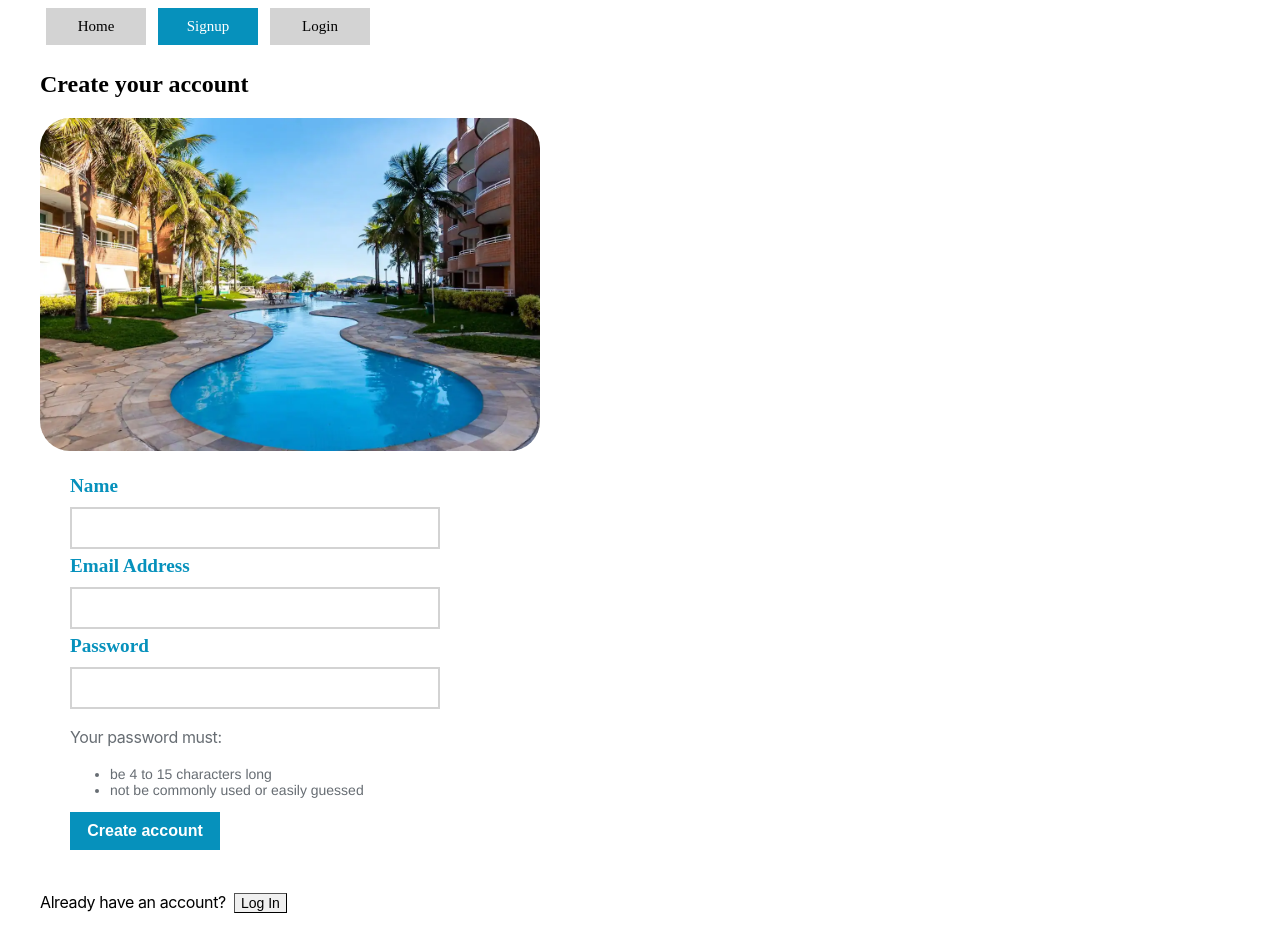
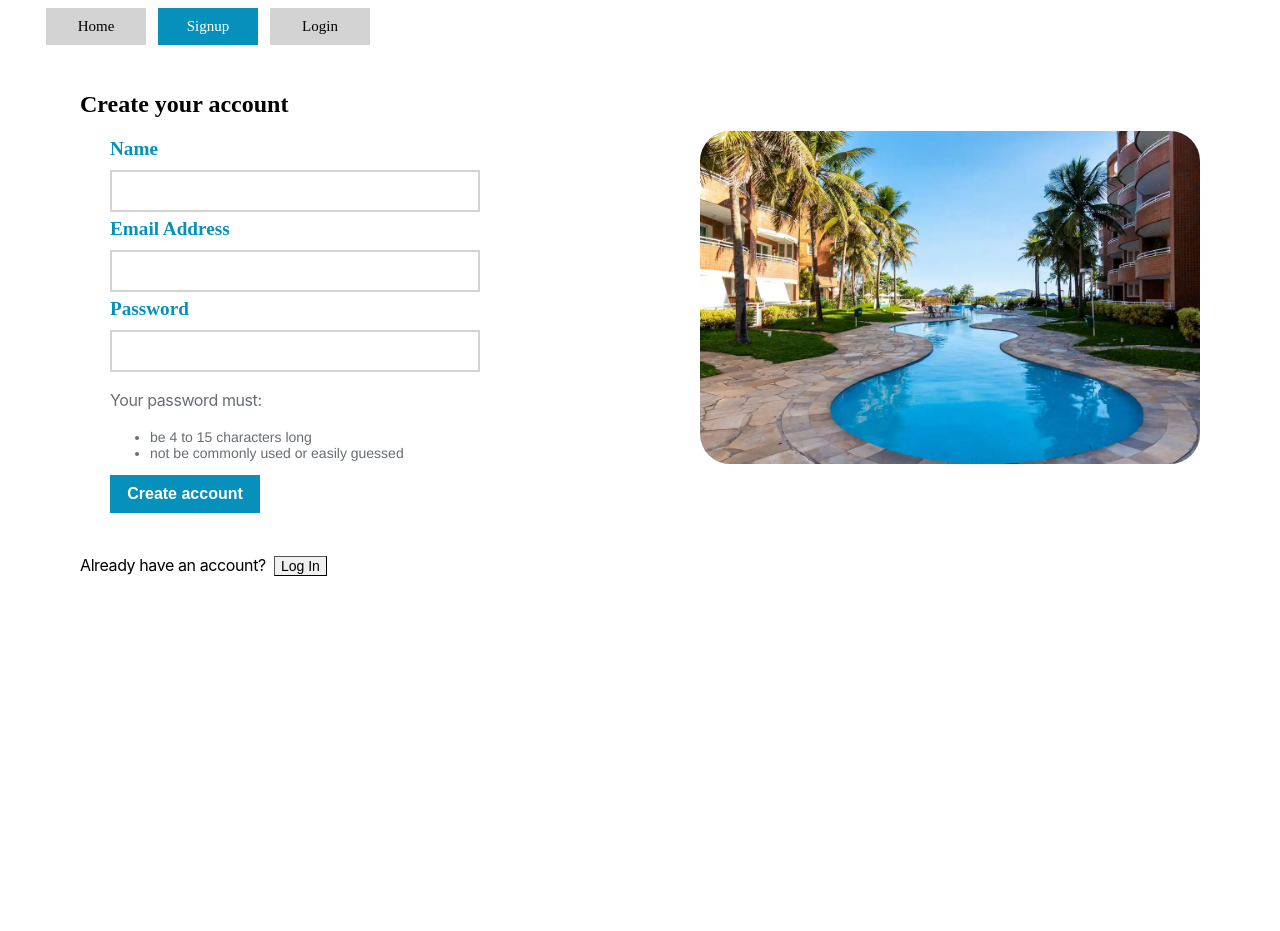
Before and after one commit to anna-cole/mybnb, a React (Create React App) app in the folder client/: page /signup in a window 1280 px wide. After the commit the page ends 800 px from the top, so only its background shows below. Built offline with nearby package versions, Linux system fonts and the light colour scheme; no server answers.

Commit message:
Fixed image placement in signup page

```diff
--- a/client/src/components/Signup.js
+++ b/client/src/components/Signup.js
@@ -52,10 +52,9 @@ const Signup = () => {
 
   return (
     <div className="app">
-      <header>
+      <div className='home-container'>
+        <div className='home-info'>
           <h2>Create your account</h2>
-        <img className="background-image" src="/camboinhas2.png" alt="camboinhas2" width="500" height="300"/>
-      </header>
           <form onSubmit={formik.handleSubmit} style={{ margin: "30px" }}>
             <label htmlFor="name">Name</label>
             <br />
@@ -102,6 +101,9 @@ const Signup = () => {
             </button>
           </p>
         </div>
+        <img className="background-image-signup" src="/camboinhas2.png" alt="camboinhas2" width="500" height="300"/>
+      </div>
+    </div>
   )
 }
 
--- a/client/src/index.css
+++ b/client/src/index.css
@@ -22,6 +22,14 @@
   max-width: 50%;
   height: auto; /* Ensures the image scales properly */
   object-fit: cover; /* Ensures the image covers its container without stretching */
+}
+
+.background-image-signup {
+  border-radius: 30px;
+  max-width: 50%;
+  height: auto; /* Ensures the image scales properly */
+  object-fit: cover; /* Ensures the image covers its container without stretching */
+  margin-top: -70px;
 }
 
 .home-info {
```
Lines whose indentation alone changed are shown as unchanged.
